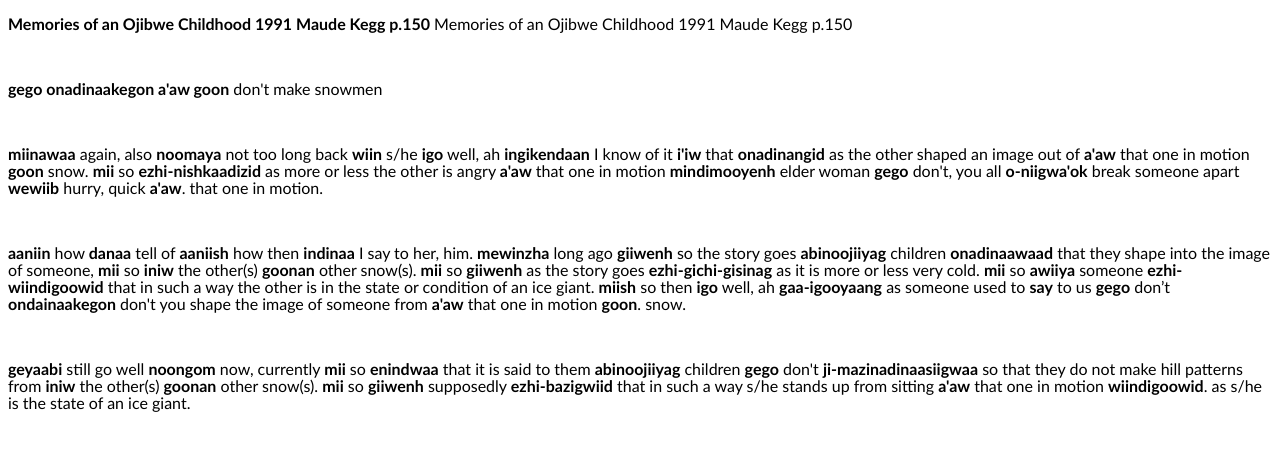
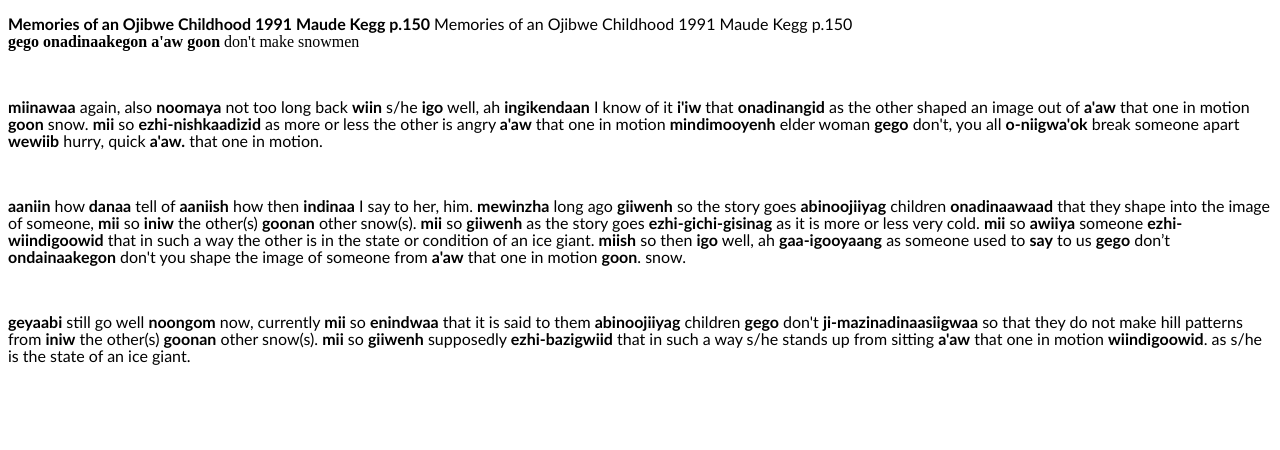
Before and after one commit to Animoons/animoons.github.io, a plain HTML site: page Dont Make Snowmen.html in a window 1280 px wide. Drawn offline with Linux system fonts and the light colour scheme.

Commit message:
Update Dont Make Snowmen.html

```diff
--- a/Dont Make Snowmen.html
+++ b/Dont Make Snowmen.html
@@ -17,11 +17,8 @@
 <font face="Calibri, sans-serif"><b>Memories of an Ojibwe Childhood
 1991 Maude Kegg p.150</b> Memories of an Ojibwe Childhood 1991 Maude
 Kegg p.150</font></p>
-<p style="line-height: 100%; margin-bottom: 0in"><br/>
 
-</p>
-<p style="line-height: 100%; margin-bottom: 0in"><font face="Calibri, sans-serif"><b>gego</b><b>
-onadinaakegon a'aw goon</b> don't make snowmen</font></p>
+<b>gego onadinaakegon a'aw goon</b> don't make snowmen</font></p>
 <p style="line-height: 100%; margin-bottom: 0in"><br/>
 
 </p>
@@ -32,7 +29,7 @@ as the other shaped an image out of <b>a'aw</b> that one in motion
 <b>goon</b> snow.  <b>mii</b> so <b>ezhi-nishkaadizid</b> as more or
 less the other is angry <b>a'aw</b> that one in motion <b>mindimooyenh</b>
 elder woman <b>gego</b> don't, you all <b>o-niigwa'ok</b> break
-someone apart <b>wewiib</b> hurry, quick <b>a'aw</b>. that one in
+someone apart <b>wewiib</b> hurry, quick <b>a'aw.</b> that one in
 motion.</font></p>
 <p style="line-height: 100%; margin-bottom: 0in"><br/>
 
```
